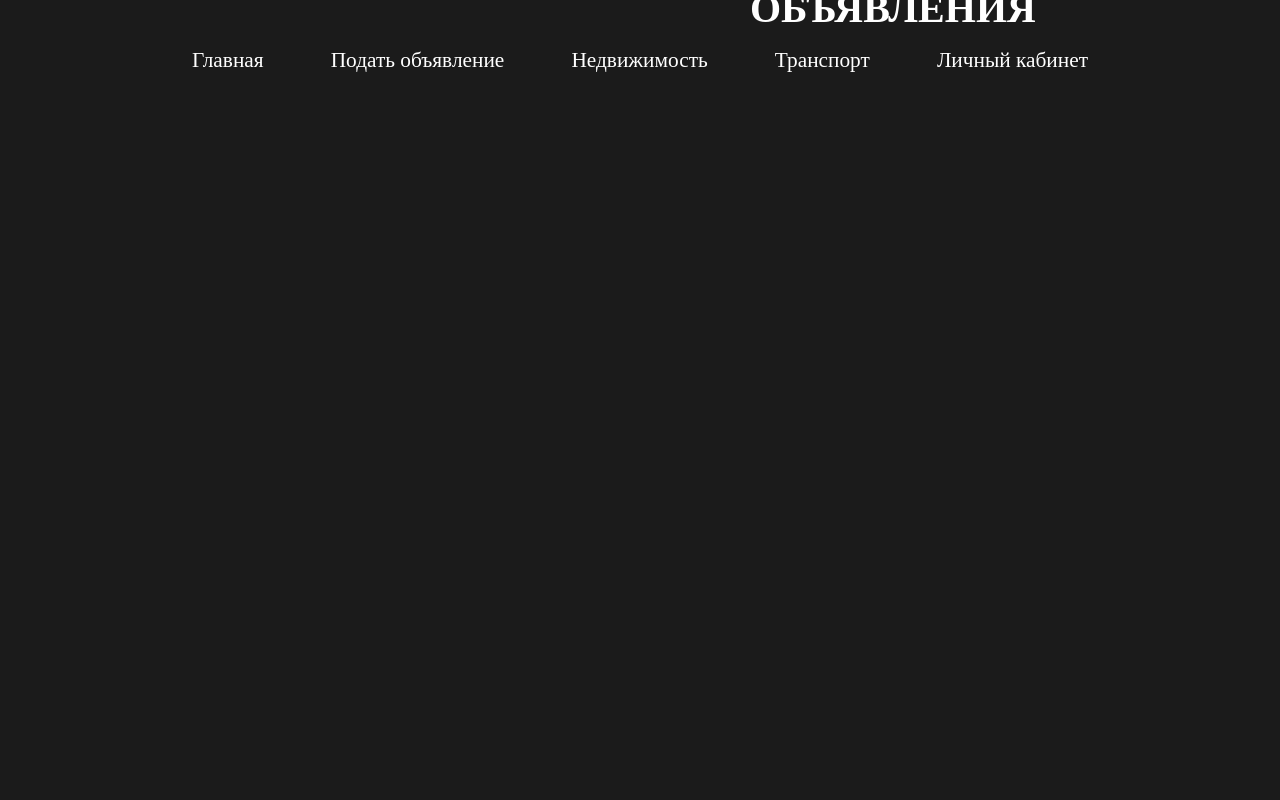
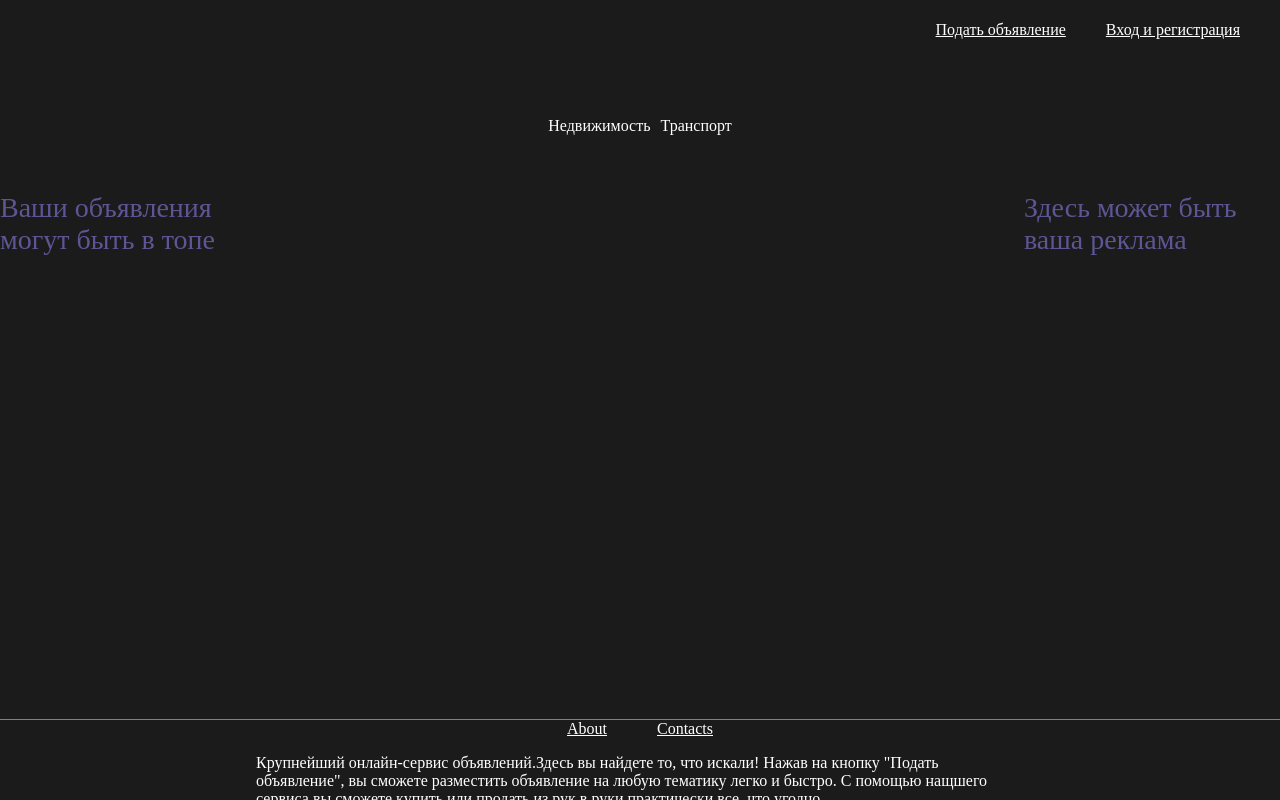
Before and after one commit to BakiyevaV/samplesite, a Django app: page / in a window 1280 px wide. Run offline with Django 4.2, Linux system fonts and the light colour scheme; data comes from the database, SQL or seed files in the repository; data that the repository does not hold is empty.

Commit message:
added HW for 16Nov

```diff
--- a/bboard/urls.py
+++ b/bboard/urls.py
@@ -1,9 +1,12 @@
 from django.urls import path
 
-from bboard.views import index, by_rubric, BbCreateView
+from bboard.views import index, by_rubric, BbCreateView, about_us, home,contacts
 
 urlpatterns = [
     path('add/', BbCreateView.as_view(), name='add'),
     path('<int:rubric_id>/', by_rubric, name='by_rubric'),
     path('', index, name='index'),
+    path('about/', about_us, name='about'),
+    path('home/', home, name='home'),
+    path('contacts/', contacts, name='contacts'),
 ]
--- a/bboard/views.py
+++ b/bboard/views.py
@@ -31,3 +31,19 @@ class BbCreateView(CreateView):
         context = super().get_context_data(**kwargs)
         context['rubrics'] = Rubric.objects.all()
         return context
+
+def about_us(request):
+    content = ["Некоммерческий проект.",
+                "Наша цель-построить среду объединяющую продавца и покупателя для их комфортного и безопасного сотрудничества."]
+    context = {'content': content}
+    return render(request, 'footer.html', context)
+
+def home(request):
+    content = ["Здесь должна быть 'домашняя страница'"]
+    context = {'content': content}
+    return render(request, 'footer.html', context)
+
+def contacts(request):
+    content = ["сот: + 7 747 777 77 77","Адрес: г.Алматы, ул.Карасай батыра 189 "]
+    context = {'content': content}
+    return render(request, 'footer.html', context)
--- a/static/style.css
+++ b/static/style.css
@@ -1,31 +1,33 @@
 body{
+    width: 100%;
+    height: 100vh;
     background-color: #1b1b1b;
-    color: white;
     display: flex;
     flex-direction: column;
+    align-items: center;
+    padding: 0px;
+    margin: 0px;
     justify-content: space-between;
-    align-items: center;
-}
-header h1 {
-    font-size: 40px;
-    text-transform: uppercase;
-    text-align: center;
-    position: absolute;
-    left: 750px;
+    color: white;
+
 }
 
+a{
+    color: white;
+
+}
 header{
+   width: 100%;
     display: flex;
     flex-direction: row;
     align-items: center;
     margin-bottom: 30px;
-
+    justify-content:flex-end;
+    height: 5vh;
+    margin-top: 10px;
 }
 header a{
-    position: relative;
-    left: 800px;
-
-    color: white
+    margin-right: 40px;
     }
 
 header a:hover{
@@ -39,28 +41,72 @@ nav {
     flex-direction: row;
     justify-content: space-between;
 }
-
-nav a {
+.rubrics{
+    display: flex;
+    flex-direction: row;
+    gap: 10px;
+}
+.rubrics a {
     display: block;
-    margin: 10px 0;
     text-decoration: none;
     color: white;
 }
 
-nav a:hover {
+.rubrics a:hover {
     color: rebeccapurple;
 }
-
-section {
-    margin-left: 170px;
-}
 .content{
-    margin-top: 30px;
+    height: 300px;
+    width: 300px;
+    border: 0.5px solid grey ;
 }
 .content a{
-    color: white;
     font-size: 24px;
 }
 .content a:hover {
     color: rebeccapurple;
 }
+
+footer{
+    height: 10vh;
+    width: 100vw;
+    border-top: 1px solid grey;
+    display: flex;
+    flex-direction: column;
+    justify-content: space-around;
+    align-items: center;
+    position: fixed;
+    bottom: 0;
+
+}
+.main{
+    margin-top: 20px;
+    width: 100vw;
+    height: 76vh;
+    display: flex;
+    flex-direction: row;
+    justify-content: space-between;
+}
+.top_ann{
+    width: 20vw;
+    font-size: 28px;
+    color: #5E5694;
+}
+.advert{
+    width: 20vw;
+    font-size: 28px;
+    color: #5E5694;
+}
+.grid{
+    display: grid;
+    grid-template-columns: 1fr 1fr 1fr 1fr;
+    overflow-y:scroll;
+}
+.text{
+    width: 60vw;
+}
+.info{
+    display: flex;
+    flex-direction: row;
+    gap: 50px;
+}
--- a/templates/index.html
+++ b/templates/index.html
@@ -1,6 +1,7 @@
 {% extends "layout/basic.html" %}
 
 {% block content %}
+<div class="grid">
 {% for bb in bbs %}
     <div class = 'content'>
         <h2>{{ bb.title_and_price}}</h2>
@@ -11,4 +12,5 @@
         <p>{{ bb.published|date:"d.m.Y H:i:s" }}</p>
     </div>
 {% endfor %}
+</div>
 {% endblock %}
--- a/templates/layout/basic.html
+++ b/templates/layout/basic.html
@@ -7,26 +7,32 @@
     <title>{% block title %}Главная{% endblock %} :: Доска объявлений</title>
     <link rel="stylesheet" href="{% static 'style.css' %}">
 </head>
-<body>
-
+<body class = 'body'>
     <header>
-    <h1>Объявления</h1>
+        <a href="{% url 'add' %}">Подать объявление</a>
+        <a href="{% url 'registration' %}">Вход и регистрация</a>
     </header>
-
-<nav>
-    <a href="{% url 'index' %}">Главная</a>
-    <a href="{% url 'add' %}">Подать объявление</a>
+    <div class = 'rubrics'>
      {% for rubric in rubrics %}
         <a href="{#% url 'by_rubric' rubric.pk %#}{{ rubric.get_absolute_url }}">{{ rubric }}</a>
     {% endfor %}
-    <a href="{% url 'registration' %}">Личный кабинет</a>
-
-</nav>
-
+    </div>
+    <div class = "main">
+        <div class = 'top_ann'>Ваши объявления могут быть в топе</div>
         <section>
             {% block content %}
             {% endblock %}
         </section>
+        <div class = 'advert'>Здесь может быть ваша реклама</div>
+    </div>
+    <footer>
+        <div class = 'info'>
+            <a href="{% url 'about'%}">About</a>
+            <a href="{% url 'contacts' %}">Contacts</a>
+        </div>
+        <p class="text">Крупнейший онлайн-сервис объявлений.Здесь вы найдете то, что искали! Нажав на кнопку "Подать объявление", вы сможете разместить объявление на любую тематику легко и быстро.
+        С помощью нащшего сервиса вы сможете купить или продать из рук в руки практически все, что угодно.</p>
+    </footer>
 
 </body>
 </html>
```
Also changed, not shown: templates/footer.html (added, +17 -0 lines). Lines whose indentation alone changed are shown as unchanged.
